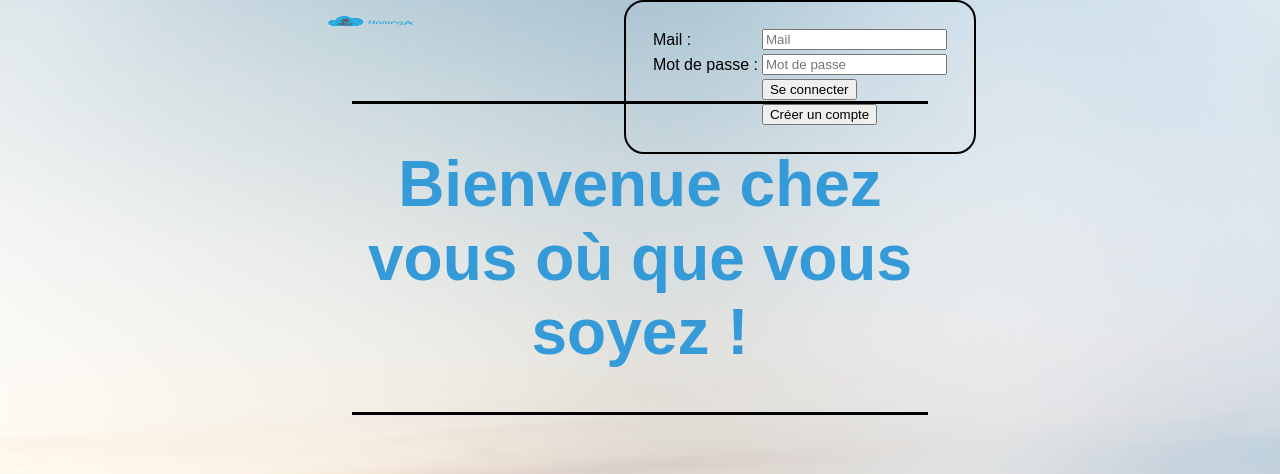
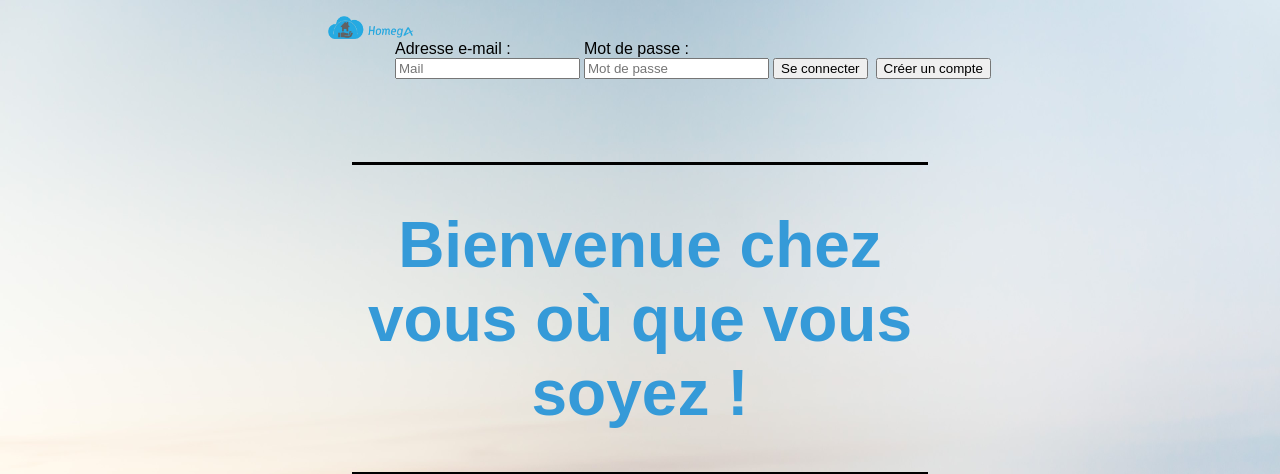
Before and after one commit to OscarLoisel/Site-final, a PHP site: page / in a window 1280 px wide. Shown: the top 474 px of the page. Run offline with PHP 8.4, Linux system fonts and the light colour scheme.

Commit message:
CSS + COMMUN

```diff
--- a/homeg4/style/style.css
+++ b/homeg4/style/style.css
@@ -370,16 +370,15 @@ footer div{
 }
 
 .tableau_connexion {
-	border: 2px solid black;
-	border-radius: 20px;
-	position: absolute;
-	padding: 1.5em;
-	margin-left: auto;
-	margin-right: auto;
+	position: relative;
+	right: 80%;
+	padding: 2.3em;
+	/*margin-left: auto;
+	margin-right: auto;*/
 }
 
-#tableau_inscription td, #tableau_connexion td {
-	text-align: right;
+/*#tableau_inscription td, #tableau_connexion td {
+	text-align: right;*/
 }
 
 #connexion {
--- a/homeg4/vue/commun.php
+++ b/homeg4/vue/commun.php
@@ -157,38 +157,36 @@ function enteteConnexion()
 			<div id = "formulaire_connexion">
 				<form method="POST" action="index.php?cible=verif">
 					<table class="tableau_connexion">
-					<tr>
+
+					<td>
+							<label for="mailconnect"> Adresse e-mail :</label><br />
+
+
+							<input type="email" name="mailconnect" placeholder="Mail">
+					</td>
+
+
+					<td>
+							<label for="mdpconnect">Mot de passe :</label><br />
+
+
+							<input type="password" name="mdpconnect" placeholder="Mot de passe">
+					</td>
+
+
+
 						<td>
-							<label for="mailconnect"> Mail :</label>
+							<br /><input type="submit" name="formconnexion" value="Se connecter">
 						</td>
-						<td>
-							<input type="email" name="mailconnect" placeholder="Mail">
-						</td>
-					</tr>
-					<tr>
-						<td>
-							<label for="mdpconnect">Mot de passe :</label>
-						</td>
-						<td>
-							<input type="password" name="mdpconnect" placeholder="Mot de passe">
-						</td>
-					</tr>
-					<tr>
-						<td>
 
-						</td>
-						<td>
-							<input type="submit" name="formconnexion" value="Se connecter">
-						</td>
-					</tr>
-					<tr>
+
 							<td>
 
 							</td>
 							<td>
-								<input type="submit" name="bouton_inscription" value="Créer un compte">
+								<br /><input type="submit" name="bouton_inscription" value="Créer un compte">
 							</td>
-						</tr>
+
 					</table>
 				</form>
 
```
